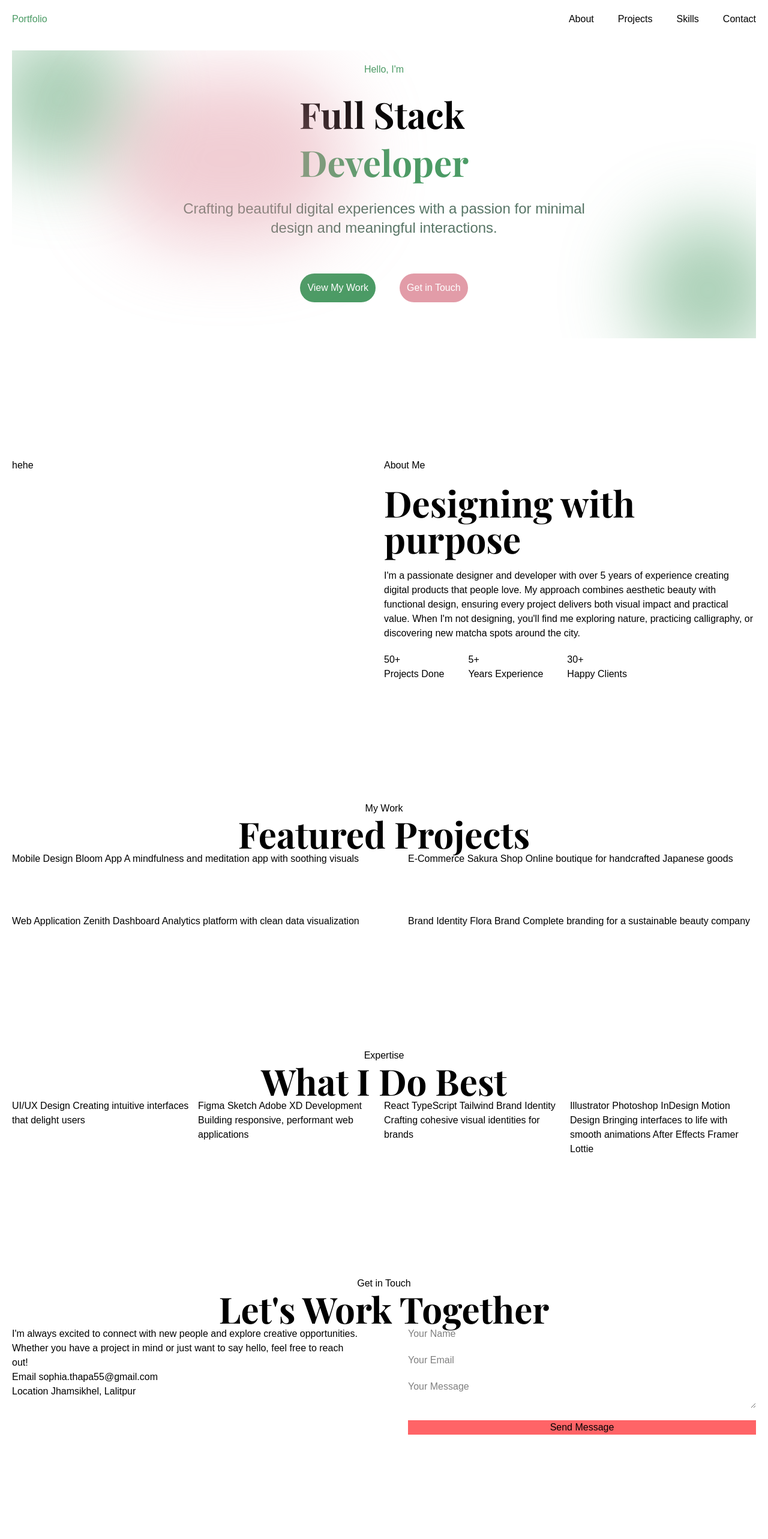
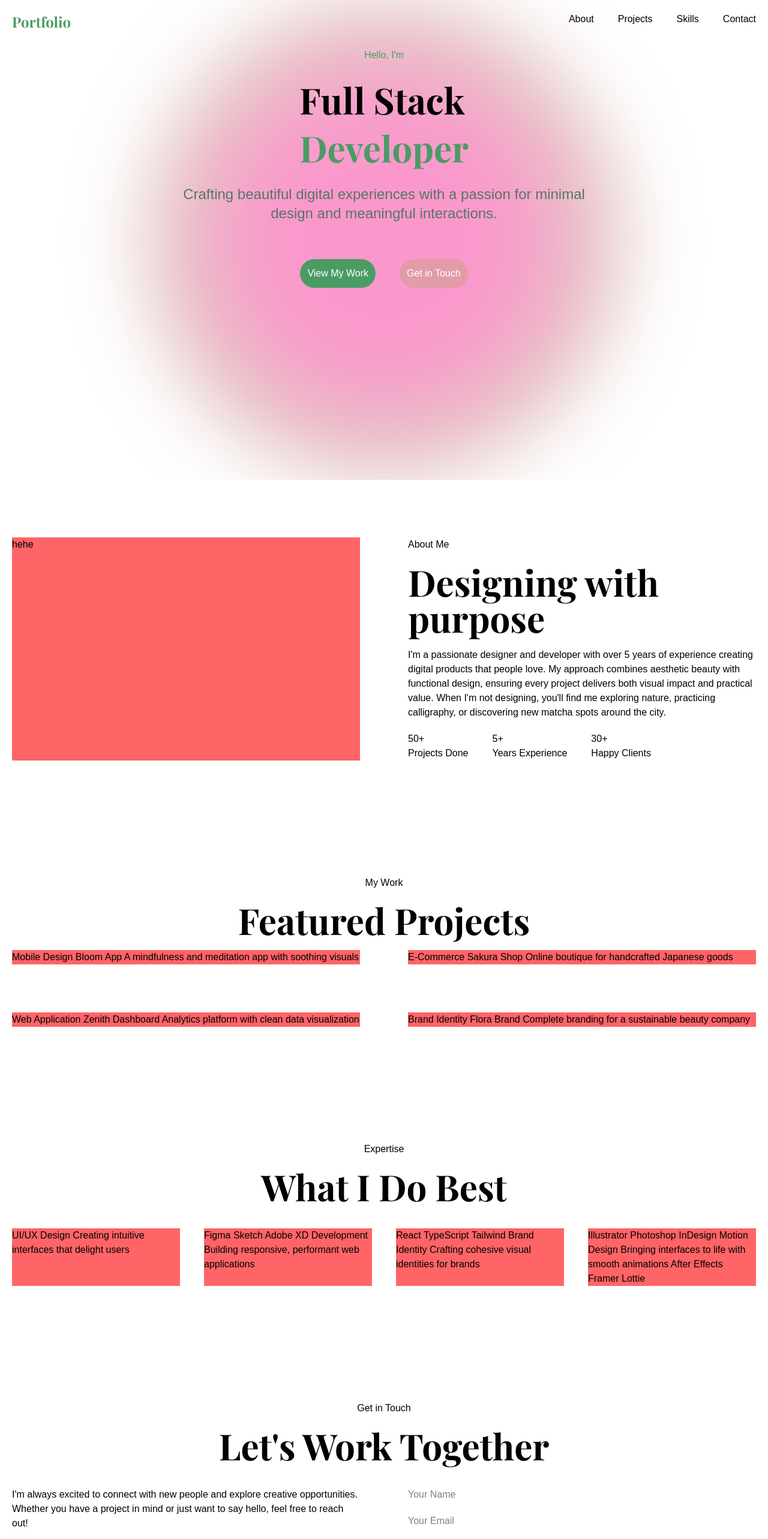
Before and after one commit to sophiathapa/Portfolio, a Next.js app in the folder Portfolio/: page / in a window 1280 px wide. Shown: the top 2566 px of the page at 60% size. Before the commit the page ends 2412 px from the top, so only its background shows below. Built offline with nearby package versions, Linux system fonts and the light colour scheme.

Commit message:
Basic layout for portfolio

```diff
--- a/Portfolio/app/page.tsx
+++ b/Portfolio/app/page.tsx
@@ -1,10 +1,12 @@
 export default function Home() {
   return (
     <div className="min-h-screen bg-white text-black ">
-      <nav className=" p-5 ">
-        <div className="flex justify-between">
-          <span className="text-matcha">Portfolio</span>
-          <div className="flex gap-10">
+      <nav className=" fixed top-0 left-0 right-0 z-50 bg-transparent">
+        <div className="flex justify-between p-5">
+          <span className="text-matcha text-2xl font-display font-bold">
+            Portfolio
+          </span>
+          <div className="flex gap-10 text-l">
             <span>About</span>
             <span>Projects</span>
             <span>Skills</span>
@@ -12,13 +14,12 @@ export default function Home() {
           </div>
         </div>
       </nav>
-      <main className="flex flex-col gap-50 p-5">
-        <section id="landPage">
-          <div class="relative h-120 bg-white overflow-hidden">
-            <div class="absolute -top-10 -left-10 w-60 h-60 bg-matcha rounded-full blur-3xl opacity-50"></div>
-            <div class="absolute top-10 left-40 w-100 h-70 bg-pink rounded-full blur-3xl opacity-50"></div>
-            <div class="absolute -bottom-10 -right-10 w-60 h-60 bg-matcha rounded-full blur-3xl opacity-50"></div>
-            <div className="flex flex-col items-center p-5">
+      <main className="flex flex-col gap-24 ">
+        <section id="landPage" className=" relative min-h-screen overflow-hidden">
+
+            <div className="absolute top-1/2 left-1/2 -translate-x-1/2 -translate-y-1/2 blur-3xl opacity-50 w-200 h-full size-18 rounded-full bg-radial from-pink-500 from-40% to-green-500"></div>
+
+            <div className="relative flex flex-col items-center p-5 z-10 mt-15">
               <span className="text-matcha text-l mb-8">Hello, I'm</span>
               <h1 className="text-6xl font-bold flex flex-col ">
                 Full Stack
@@ -38,12 +39,12 @@ export default function Home() {
                 </button>
               </div>
             </div>
-          </div>
+
         </section>
 
-        <section id="about">
-          <div className="grid grid-cols-2">
-            <div> hehe</div>
+        <section id="about"className="px-5">
+          <div className="grid grid-cols-2 gap-20">
+            <div className="bg-red-400"> hehe</div>
             <div className="flex flex-col gap-5">
               About Me
               <h1 className="text-6xl font-bold"> Designing with purpose</h1>
@@ -75,74 +76,77 @@ export default function Home() {
           </div>
         </section>
 
-        <section id="projects">
-          <div className="flex flex-col items-center">
+        <section id="projects" className="px-5 mt-24">
+          <div className="flex flex-col items-center gap-5">
             My Work
             <h1 className="text-6xl font-bold">Featured Projects </h1>
           </div>
-          <div className="grid grid-cols-2 gap-20">
-            <div>
+          <div className="grid grid-cols-2 gap-20 mt-5">
+            <div className="bg-red-400">
               Mobile Design Bloom App A mindfulness and meditation app with
               soothing visuals
             </div>
 
-            <div>
+            <div className="bg-red-400">
               E-Commerce Sakura Shop Online boutique for handcrafted Japanese
               goods
             </div>
 
-            <div>
+            <div className="bg-red-400">
               Web Application Zenith Dashboard Analytics platform with clean
               data visualization
             </div>
-            <div>
+            <div className="bg-red-400">
               Brand Identity Flora Brand Complete branding for a sustainable
               beauty company
             </div>
           </div>
         </section>
 
-        <section id="skills">
-          <div className="flex flex-col items-center">
+        <section id="skills" className="px-5 mt-24">
+          <div className="flex flex-col items-center gap-5">
             Expertise
             <h1 className="text-6xl font-bold"> What I Do Best</h1>
           </div>
 
-          <div className="grid grid-cols-4">
-            <div>
+          <div className="grid grid-cols-4 gap-10 mt-10">
+            <div className="bg-red-400">
               UI/UX Design Creating intuitive interfaces that delight users
             </div>
 
-            <div>
+            <div className="bg-red-400">
               Figma Sketch Adobe XD Development Building responsive, performant
               web applications
             </div>
-            <div>
+            <div className="bg-red-400">
               React TypeScript Tailwind Brand Identity Crafting cohesive visual
               identities for brands
             </div>
 
-            <div>
+            <div className="bg-red-400">
               Illustrator Photoshop InDesign Motion Design Bringing interfaces
               to life with smooth animations After Effects Framer Lottie
             </div>
           </div>
         </section>
 
-        <section id="contact">
-          <div className="flex flex-col items-center">
+        <section id="contact" className="px-5 mt-24">
+          <div className="flex flex-col items-center gap-5">
             Get in Touch
             <h1 className="text-6xl font-bold">Let's Work Together </h1>
           </div>
 
-          <div className="grid grid-cols-2 gap-20">
+          <div className="grid grid-cols-2 gap-20 mt-10">
             <div>
               I'm always excited to connect with new people and explore creative
               opportunities. Whether you have a project in mind or just want to
               say hello, feel free to reach out!
-              <div>
-                Email sophia.thapa55@gmail.com <br></br>
-                Location Jhamsikhel, Lalitpur
+              <div className="flex flex-col mt-10">
+                <div>
+                  Email : sophia.thapa55@gmail.com
+                </div>
+                <div> Location : Jhamsikhel, Lalitpur</div>
+
               </div>
             </div>
             <div className="flex flex-col gap-5">
@@ -153,6 +157,41 @@ export default function Home() {
             </div>
           </div>
         </section>
+
+         <footer className="py-12 border-t border-border">
+      <div className="container mx-auto px-6">
+        <div className="flex flex-col md:flex-row items-center justify-between gap-6">
+          <span className="font-display text-xl font-semibold text-primary">
+            Portfolio
+          </span>
+
+          <div className="flex items-center gap-4">
+            <a
+              href="#"
+              className="w-10 h-10 rounded-full bg-muted flex items-center justify-center hover:bg-primary hover:text-primary-foreground transition-all duration-300"
+            >
+              {/* <Twitter className="w-4 h-4" /> */}
+            </a>
+            <a
+              href="#"
+              className="w-10 h-10 rounded-full bg-muted flex items-center justify-center hover:bg-primary hover:text-primary-foreground transition-all duration-300"
+            >
+              {/* <Linkedin className="w-4 h-4" /> */}
+            </a>
+            <a
+              href="#"
+              className="w-10 h-10 rounded-full bg-muted flex items-center justify-center hover:bg-primary hover:text-primary-foreground transition-all duration-300"
+            >
+              {/* <Github className="w-4 h-4" /> */}
+            </a>
+          </div>
+
+          <p className="text-muted-foreground text-sm">
+            © 2024 All rights reserved.
+          </p>
+        </div>
+      </div>
+    </footer>
       </main>
     </div>
   );
```
Also changed, not shown: Portfolio/public/Star_Clipart-removebg-preview.png (added).
